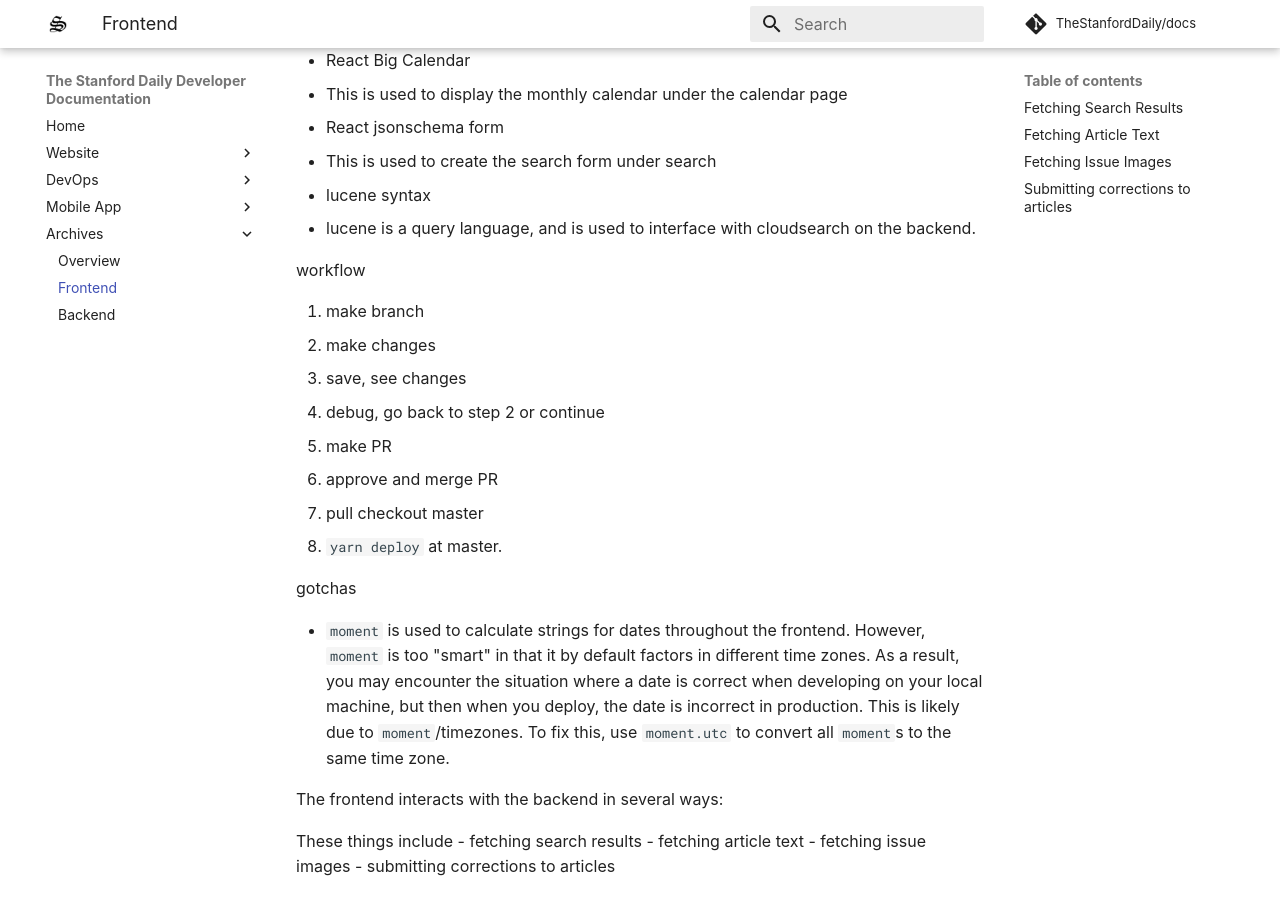
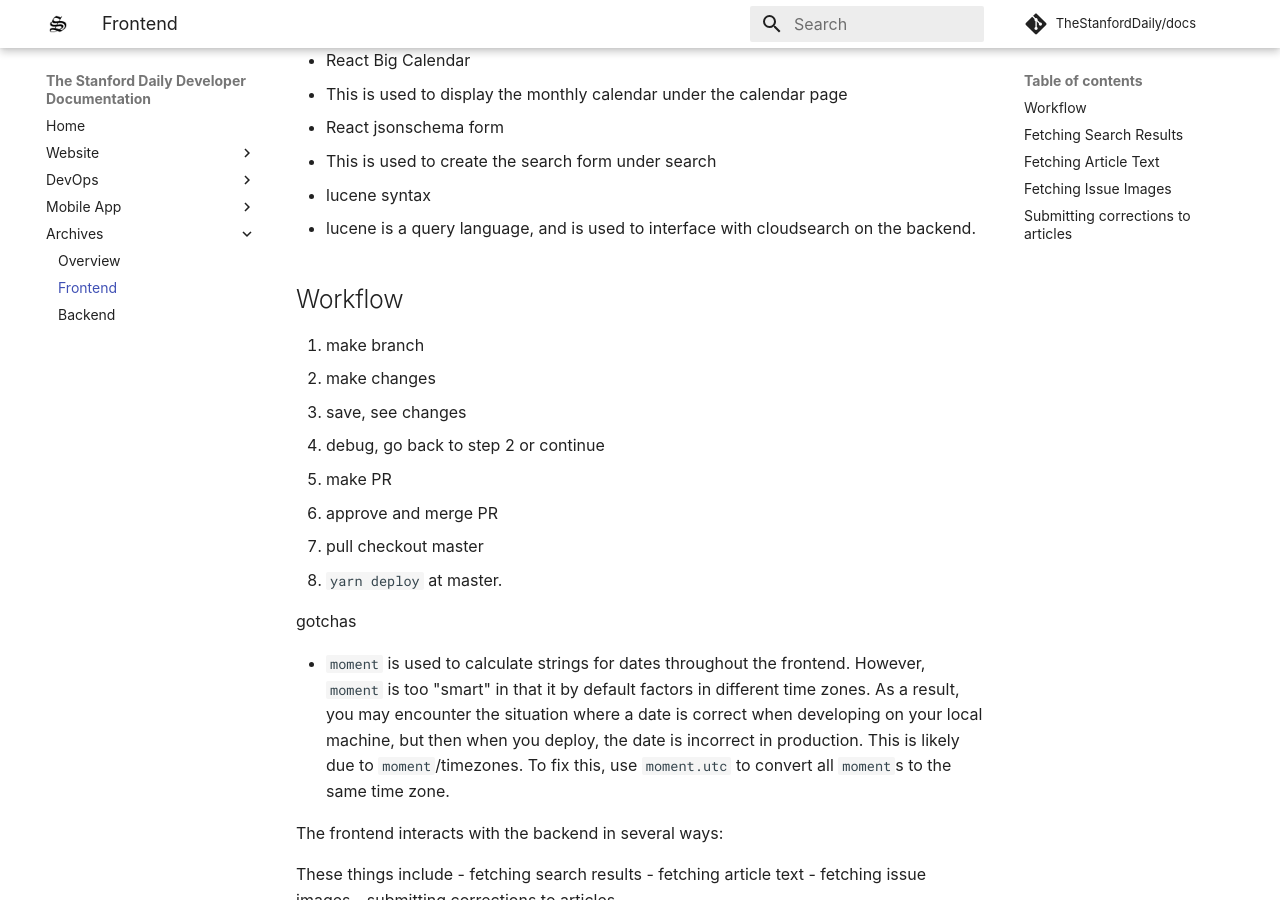
Before and after one commit to TheStanfordDaily/docs, an MkDocs documentation site: the page built from docs/archives/frontend.md, in a window 1280 px wide and 900 px high, scrolled down 517 px. Built offline with MkDocs 1.6.1 and Material for MkDocs 9.7.7, drawn with Linux system fonts in a browser that asks for light colours; some web fonts are replaced; comment, search, counter and statistics services are not loaded.

Commit message:
Update docs/archives/frontend.md
Co-authored-by: Ashwin Ramaswami <aramaswamis@gmail.com>

```diff
--- a/docs/archives/frontend.md
+++ b/docs/archives/frontend.md
@@ -18,7 +18,7 @@ The front end is built using several technologies:
 - lucene syntax
   - lucene is a query language, and is used to interface with cloudsearch on the backend.
 
-workflow
+## Workflow
 
   1. make branch
   2. make changes
```
